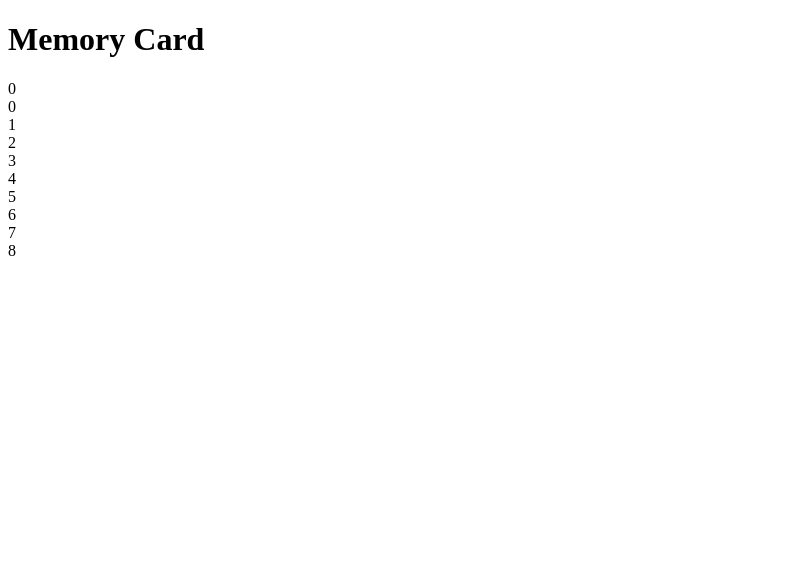
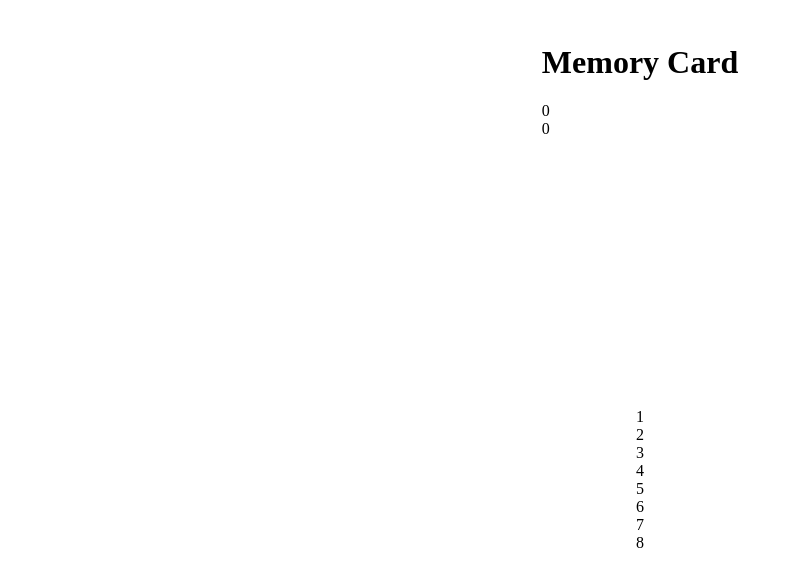
Before and after one commit to Aureatus/memory-card, a React (Create React App) app: page / in a window 1280 px wide. Shown: the top 586 px of the page, without its empty margins (0-793 px from the left). Built offline with nearby package versions, Linux system fonts and the light colour scheme.

Commit message:
Add basic styling and positioning to html, body and root div

```diff
--- a/src/styles/index.css
+++ b/src/styles/index.css
@@ -0,0 +1,23 @@
+html {
+  height: 100%;
+  width: 100%;
+}
+
+body {
+  height: 100%;
+  width: 100%;
+
+  margin: 0;
+  padding: 0;
+}
+
+div#root {
+  height: 100%;
+  width: 100%;
+
+  display: grid;
+  grid-template: 1fr 4fr / 1fr;
+
+  justify-items: center;
+  align-items: center;
+}
```
